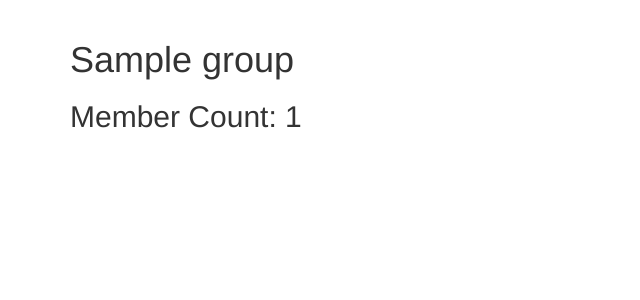
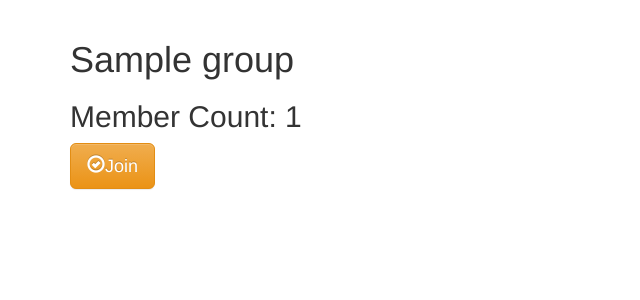
Before and after one commit to mickiyas123/Social-Media, a Django app: template simplesocial/groups/templates/groups/group_detail.html in a window 1280 px wide. Shown: the part 52-352 px from the top of the page, without its empty margins (0-640 px from the left). Run offline with Django 3.2, Linux system fonts and the light colour scheme; the template is opened without the code that fills it: most values are stand-ins (such as "Sample title", 1, 10 or a date in 2020); some libraries are stand-ins or nearby versions.

Commit message:
added an option to join or leave group

```diff
--- a/simplesocial/groups/templates/groups/group_detail.html
+++ b/simplesocial/groups/templates/groups/group_detail.html
@@ -5,4 +5,13 @@
 <h1>{{group.name}}</h1>
 <!-- Total number of the group -->
 <h2>Member Count: {{group.members.count}}</h2>
+ <!-- leave option if user is not in the group -->
+   <div class="content">
+       {% if user in group.members.all %}
+       <a href="{% url 'groups:leave' slug=group.slug%}" class="btn btn-lg btn-fill btn-warning"><span class="glyphicon glyphicon-remove-circle"></span>Leave</a>
+       {% else %}
+       <a href="{% url 'groups:join' slug=group.slug%}" class="btn btn-lg btn-fill btn-warning"><span class="glyphicon glyphicon-ok-circle"></span>Join</a>
+
+       {% endif %}
+   </div>
 {% endblock %}
```
